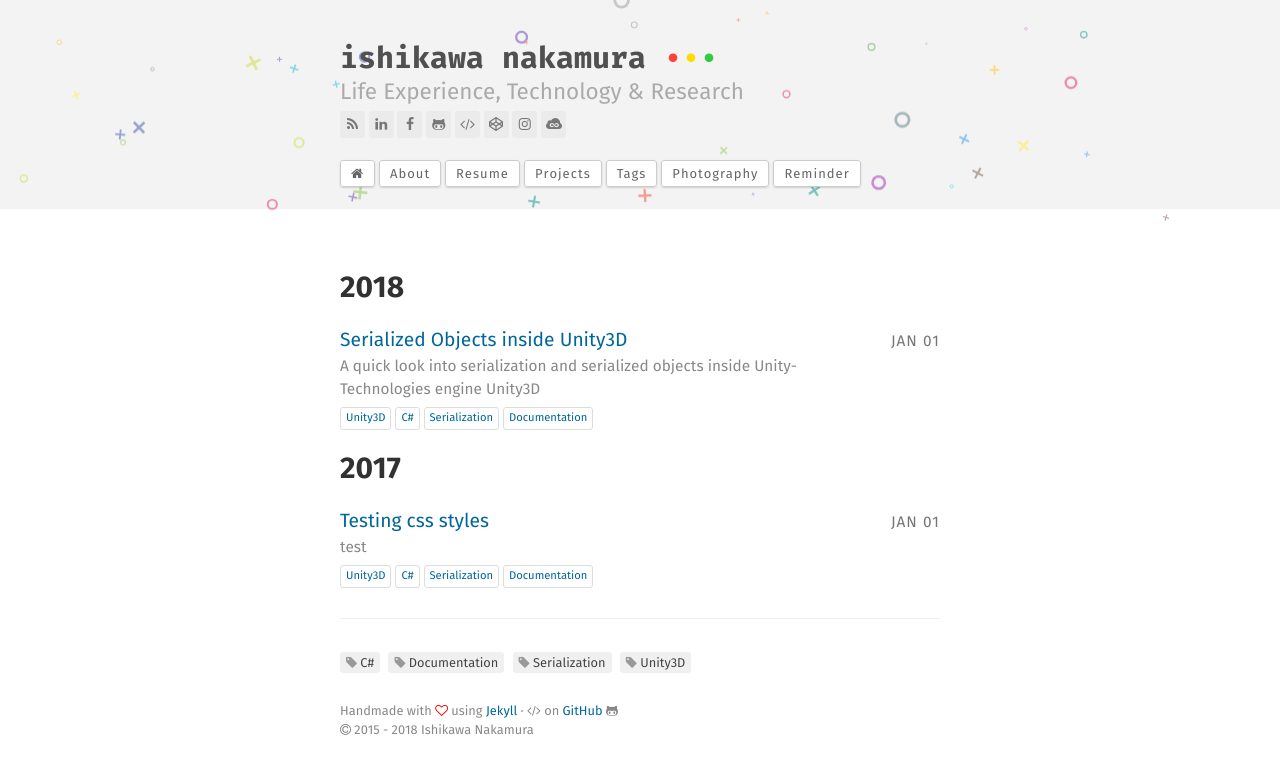
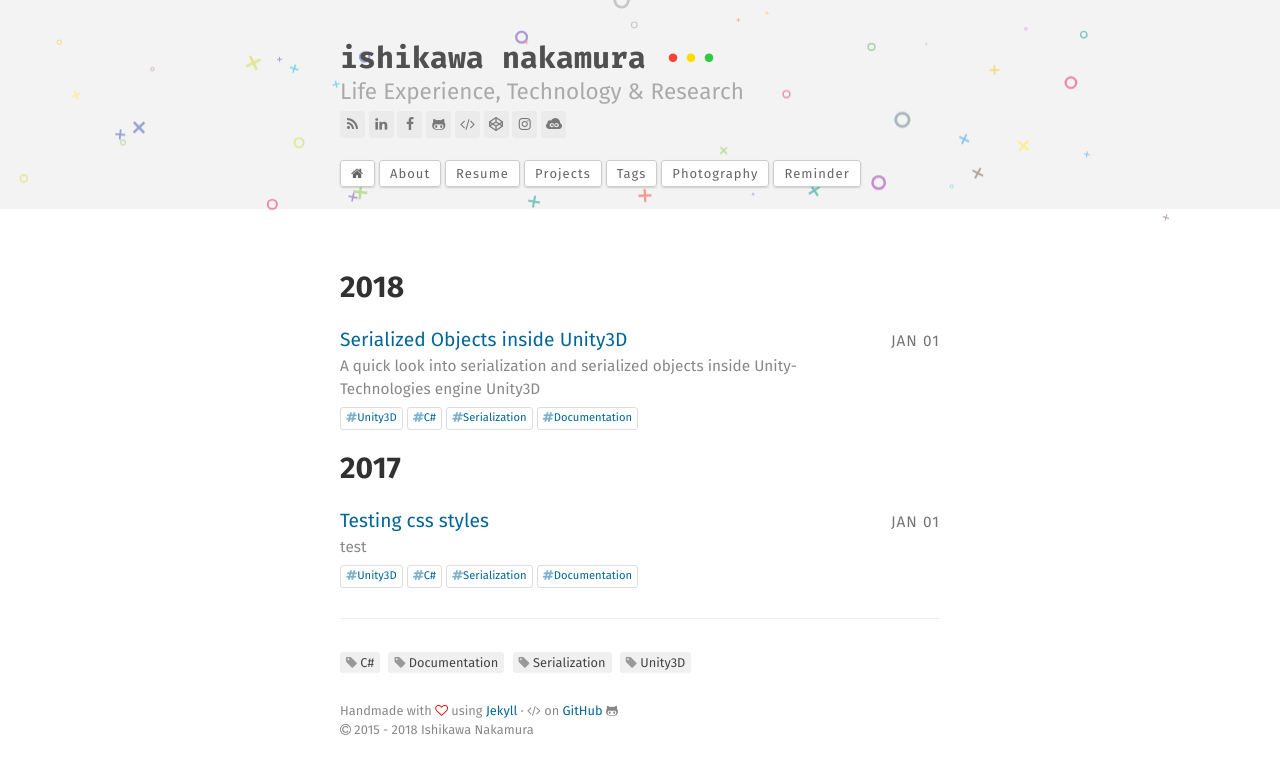
Before and after one commit to i5h1/i5h1.github.io, a Jekyll site: the page built from index.html, in a window 1280 px wide. Shown: the top 774 px of the page. Built offline with Jekyll 4.4.1, drawn with Linux system fonts in a browser that asks for light colours.

Commit message:
Initial setup

```diff
--- a/index.html
+++ b/index.html
@@ -41,7 +41,7 @@
       <div class="post-list-desc">{{ post.description }}</div>
 
       {% for post_tag in post.tags %}
-        <div class="post-list-tag" href="{{ site.url }}{{ site.baseurl }}/tagged#{{ post_tag | slugify }}"><a>{{ post_tag }}</a></div>
+        <div class="post-list-tag"><a href="{{ site.url }}{{ site.baseurl }}/tagged#{{ post_tag | slugify }}"><i class="fa fa-hashtag muted" aria-hidden="true"></i>{{ post_tag }}</a></div>
       {% endfor %}
 
 
```
